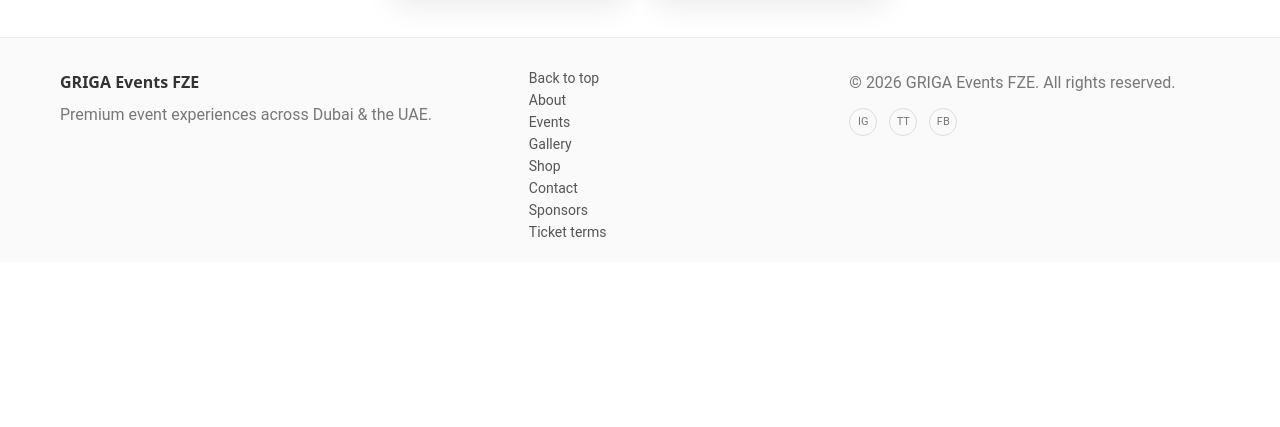
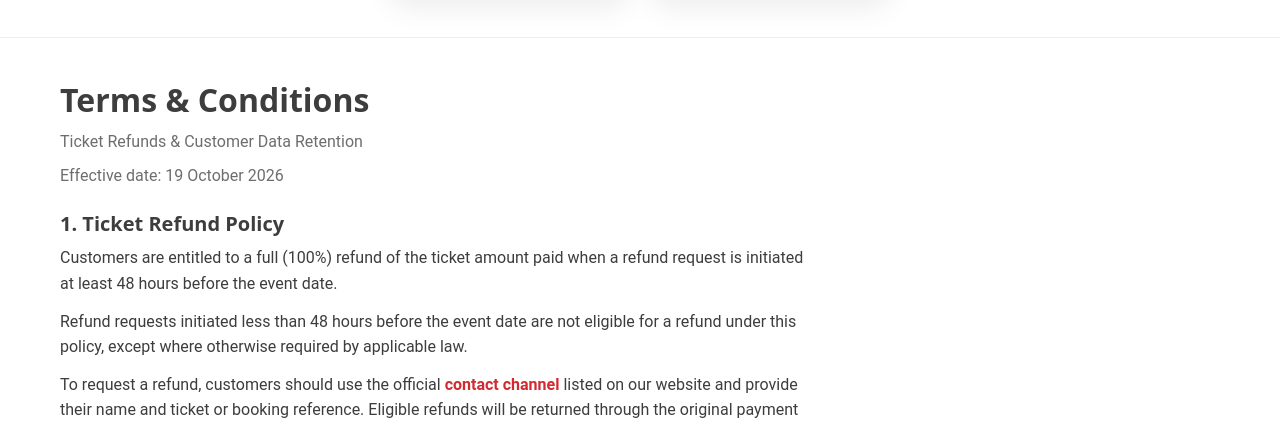
Before and after one commit to teekreatives/griga-events-fze-website, a plain HTML site: page home.html in a window 1280 px wide. Shown: the part 2361-2788 px from the top of the page. Before the commit the page ends 2623 px from the top, so only its background shows below. Drawn offline with nearby package versions, Linux system fonts and the light colour scheme.

Commit message:
Show the terms and conditions on the home page.
Co-authored-by: Cursor <cursoragent@cursor.com>

```diff
--- a/assets/css/style.css
+++ b/assets/css/style.css
@@ -1139,6 +1139,39 @@ p {
 .featured-swiper {
   max-width: 900px;
   margin: 0 auto;
+}
+
+.home-terms {
+  background: #fff;
+  border-top: 1px solid #eee;
+}
+
+.home-terms-article {
+  max-width: 760px;
+}
+
+.home-terms-article h2 {
+  margin-bottom: 8px;
+}
+
+.home-terms-subtitle,
+.home-terms-effective {
+  color: #666;
+  margin: 0 0 8px;
+}
+
+.home-terms-article h3 {
+  font-size: 20px;
+  margin: 22px 0 8px;
+}
+
+.home-terms-article ul {
+  margin: 0 0 12px 1.2rem;
+}
+
+.home-terms-article a {
+  color: var(--color-red);
+  font-weight: 700;
 }
 
 /* Footer */
--- a/home.html
+++ b/home.html
@@ -23,7 +23,7 @@
   <link rel="preconnect" href="https://unpkg.com" crossorigin />
   <link rel="stylesheet" href="https://unpkg.com/aos@2.3.4/dist/aos.css" />
   <link rel="stylesheet" href="https://unpkg.com/swiper@9/swiper-bundle.min.css" />
-  <link rel="stylesheet" href="assets/css/style.css?v=20261027.7" />
+  <link rel="stylesheet" href="assets/css/style.css?v=20261106.1" />
   <link rel="preload" as="image" href="assets/media/images/where there's smoke edition 8.webp?v=20261027" fetchpriority="high" />
   <link rel="icon" href="assets/media/logos/fav.jpg" type="image/jpeg" />
 </head>
@@ -209,6 +209,32 @@
     </div>
   </section>
 
+  <section class="section home-terms" id="terms">
+    <div class="container">
+      <article class="home-terms-article">
+        <h2>Terms &amp; Conditions</h2>
+        <p class="home-terms-subtitle">Ticket Refunds &amp; Customer Data Retention</p>
+        <p class="home-terms-effective">Effective date: 19 October 2026</p>
+
+        <h3>1. Ticket Refund Policy</h3>
+        <p>Customers are entitled to a full (100%) refund of the ticket amount paid when a refund request is initiated at least 48 hours before the event date.</p>
+        <p>Refund requests initiated less than 48 hours before the event date are not eligible for a refund under this policy, except where otherwise required by applicable law.</p>
+        <p>To request a refund, customers should use the official <a href="contact.html">contact channel</a> listed on our website and provide their name and ticket or booking reference. Eligible refunds will be returned through the original payment method where supported. Bank or payment-provider processing times may vary.</p>
+
+        <h3>2. Customer Information Collected &amp; Retained</h3>
+        <p>For ticket booking, confirmations, event communication and customer support, GriGa Events FZE retains only the following customer contact details:</p>
+        <ul>
+          <li>Customer name</li>
+          <li>Email address</li>
+          <li>Mobile phone number</li>
+        </ul>
+        <p>We do not store or retain customers’ payment details, including payment card numbers, CVV codes or bank account credentials. Payment information is handled by the relevant third-party payment service provider.</p>
+        <p>Customer contact details are retained only for as long as reasonably necessary for ticket and event administration, customer support or compliance with applicable legal obligations. Once no longer required, they are deleted or anonymised securely.</p>
+        <p>Requests concerning the correction or deletion of retained customer contact details may be submitted through the official <a href="contact.html">contact channel</a> on our website, subject to applicable legal requirements.</p>
+      </article>
+    </div>
+  </section>
+
   <!-- Footer -->
   <footer class="site-footer">
     <div class="container footer-inner">
@@ -224,7 +250,7 @@
         <a href="shop.html">Shop</a>
         <a href="contact.html">Contact</a>
         <a href="sponsors.html">Sponsors</a>
-        <a href="terms.html">Ticket terms</a>
+        <a href="#terms">Terms &amp; Conditions</a>
       </div>
       <div class="footer-meta">
         <p>&copy; <span id="year"></span> GRIGA Events FZE. All rights reserved.</p>
```
